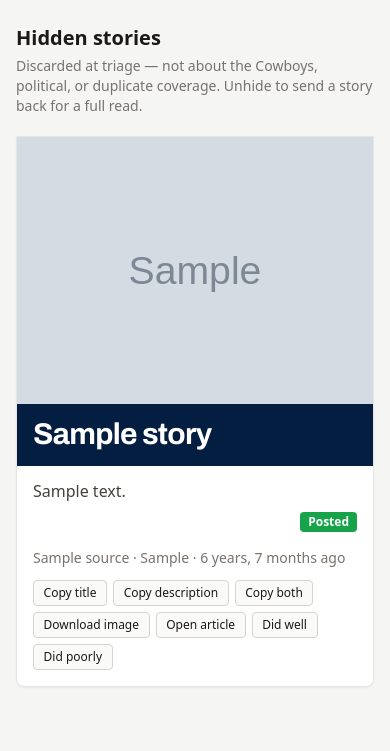
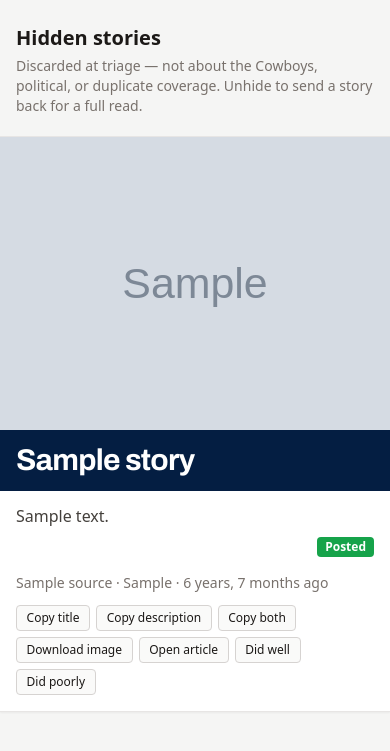
Before and after one commit to anazima/tailgate, a Django app: template news/templates/news/hidden.html in a window 390 px wide. Shown: the part 48-799 px from the top of the page. Run offline with Django 5.2, Linux system fonts and the light colour scheme; a user stored in the database is signed in; tables that the repository leaves empty hold one stand-in row (values such as "Sample post"); the template is opened without the code that fills it: most values are stand-ins (such as "Sample title", 1, 10 or a date in 2020); grey boxes marked "Sample" are stand-in pictures; data that the repository does not hold is empty; some libraries are stand-ins or nearby versions.

Commit message:
Run story cards edge to edge on phones
The page's 16px gutters left a white margin either side of the image, which shows
up in a screenshot of a card. Below `sm` the card grid now bleeds past those
gutters and the card drops its side borders and rounding, so the photo and its
headline band reach both edges. From `sm` up nothing changes.

Co-Authored-By: Claude Opus 5 (1M context) <noreply@anthropic.com>
Claude-Session: https://claude.ai/code/session_01Wd9ERoaYfLr95ZpxBw9wxz

```diff
--- a/news/templates/news/_card.html
+++ b/news/templates/news/_card.html
@@ -1,4 +1,4 @@
-<article class="bg-white rounded-b-lg shadow-sm border border-stone-200 overflow-hidden flex flex-col">
+<article class="bg-white sm:rounded-b-lg shadow-sm border border-x-0 sm:border-x border-stone-200 overflow-hidden flex flex-col">
   <div class="relative bg-stone-200 aspect-video">
     {% if story.image_file %}
       <img src="{{ MEDIA_URL }}{{ story.image_file }}" alt="" loading="lazy"
--- a/news/templates/news/dashboard.html
+++ b/news/templates/news/dashboard.html
@@ -43,7 +43,7 @@
 </form>
 
 {% if stories %}
-<div class="grid gap-4 sm:grid-cols-2 lg:grid-cols-3">
+<div class="grid gap-4 sm:grid-cols-2 lg:grid-cols-3 -mx-4 sm:mx-0">
   {% for story in stories %}{% include "news/_card.html" %}{% endfor %}
 </div>
 {% else %}
--- a/news/templates/news/hidden.html
+++ b/news/templates/news/hidden.html
@@ -4,7 +4,7 @@
 <h1 class="text-xl font-semibold mb-1">Hidden stories</h1>
 <p class="text-sm text-stone-500 mb-5">Discarded at triage — not about the Cowboys, political, or duplicate coverage. Unhide to send a story back for a full read.</p>
 {% if stories %}
-<div class="grid gap-4 sm:grid-cols-2 lg:grid-cols-3">
+<div class="grid gap-4 sm:grid-cols-2 lg:grid-cols-3 -mx-4 sm:mx-0">
   {% for story in stories %}{% include "news/_card.html" %}{% endfor %}
 </div>
 {% else %}
```
